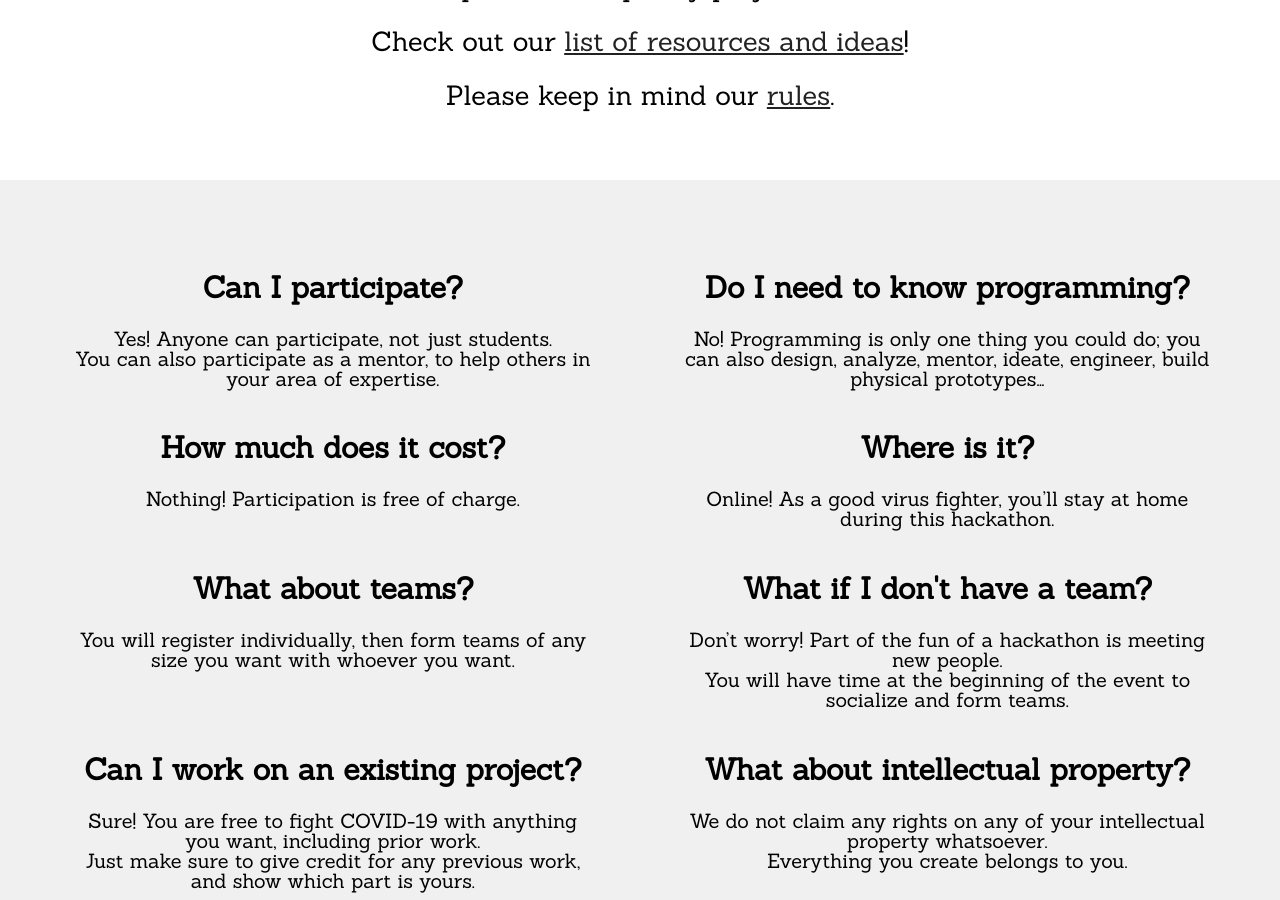
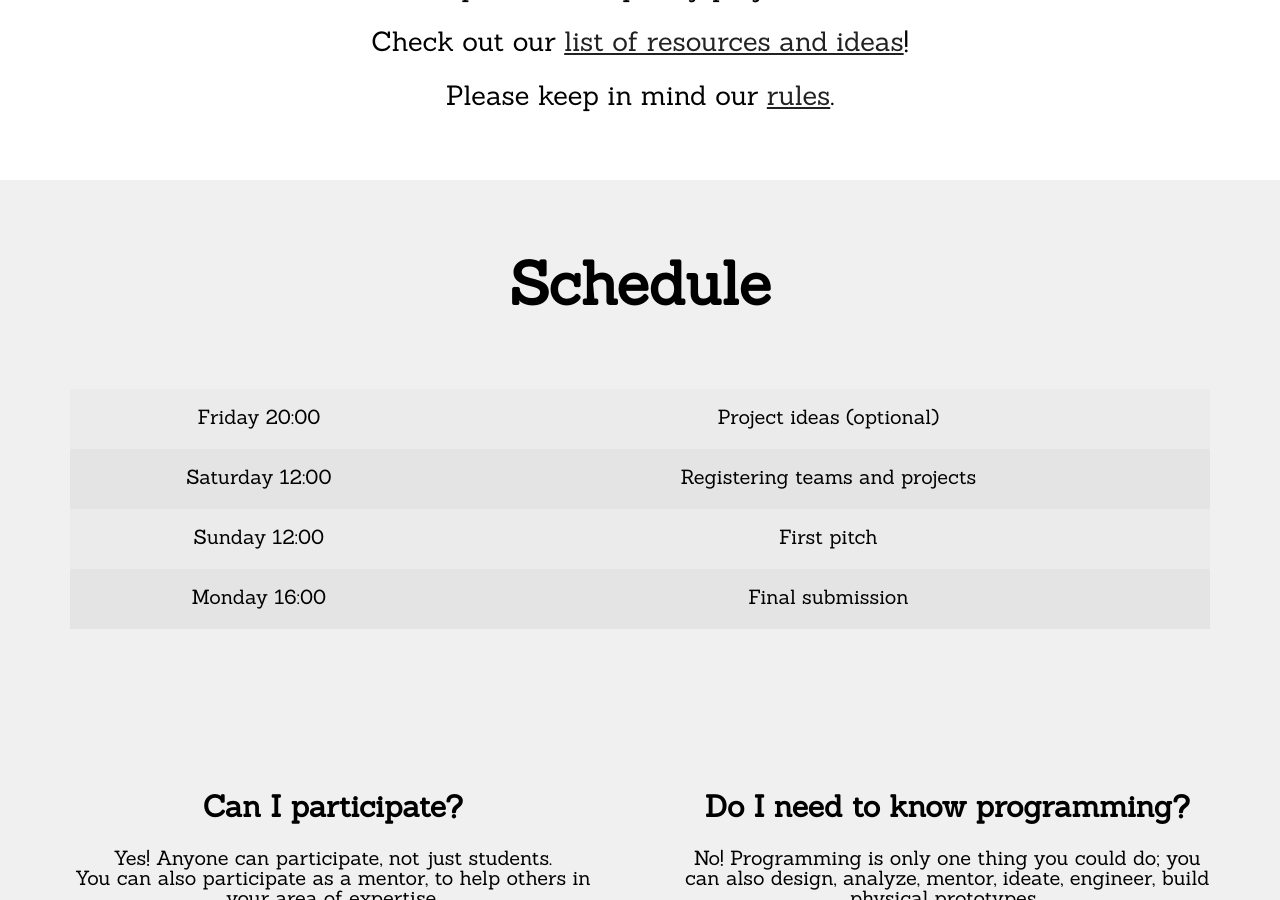
Before and after one commit to LauzHack/ViralHack-website, a Jekyll site: the page built from index.html, in a window 1280 px wide and 900 px high, scrolled down 1148 px. Built offline with Jekyll 4.4.1, drawn with Linux system fonts in a browser that asks for light colours; some of the changed lines change nothing that is shown.

Commit message:
Add schedule

```diff
--- /dev/null
+++ b/_data/schedule.yml
@@ -0,0 +1,9 @@
+# Schedule, optional.
+# Don't forget quotes around hours, otherwise the colons will mess stuff up.
+
+#'LauzHack Against COVID-19':
+'':
+  'Friday 20:00': Project ideas (optional)
+  'Saturday 12:00': Registering teams and projects
+  'Sunday 12:00': First pitch
+  'Monday 16:00': Final submission
--- a/_data/schedule_disabled.yml
+++ /dev/null
@@ -1,19 +0,0 @@
-# Schedule, optional.
-# Don't forget quotes around hours, otherwise the colons will mess stuff up.
-
-Saturday:
-  '7:30-9:30': Registration and breakfast
-  '10:00-10:15': Opening ceremony
-  '10:15-10:40': Team building
-  '10:40-12:00': Tech talks
-  '12:00': Hacking starts
-  '12:30-13:30': Lunch
-  '18:30-19:30': Dinner
-
-Sunday:
-  '0:00-1:00': Midnight snack
-  '7:00-9:00': Breakfast
-  '12:00': Hacking ends
-  '11:30-12:30': Lunch
-  '12:30-15:00': Judging
-  '15:00-17:00': Closing ceremony
--- a/index.html
+++ b/index.html
@@ -57,11 +57,13 @@ layout: default
       {% for part in site.data.schedule %}
         <div class="item-large">
           <table>
-            <tr>
-              <th colspan="2">
-                <h2>{{ part[0] }}</h2>
-              </th>
-            </tr>
+            {% if part[0] != '' %}
+              <tr>
+                <th colspan="2">
+                  <h2>{{ part[0] }}</h2>
+                </th>
+              </tr>
+            {% endif %}
             {% for item in part[1] %}
               <tr>
                 <td>{{ item[0] }}</td>
```
